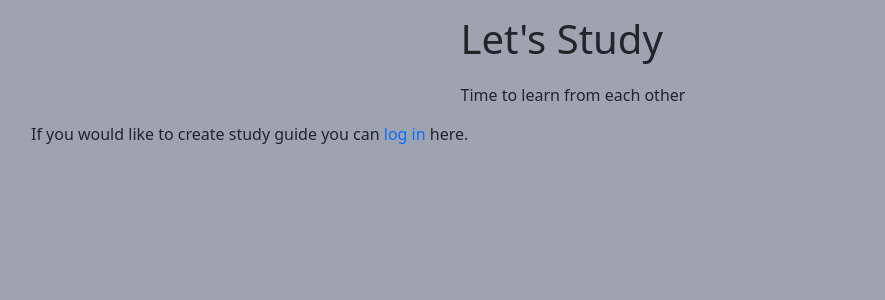
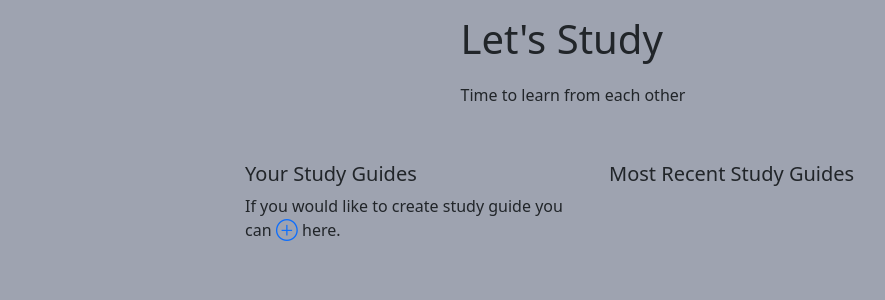
Before and after one commit to kghudgens/Study-Wise, a Django app: page /study/study/ in a window 1280 px wide. Shown: the part 56-356 px from the top of the page, without its empty margins (51-936 px from the left). Run offline with Django 3.2, Linux system fonts and the light colour scheme; some libraries are stand-ins or nearby versions.

Commit message:
divided content on study page

```diff
--- a/pyquiz/study/templates/study/study.html
+++ b/pyquiz/study/templates/study/study.html
@@ -9,17 +9,30 @@
   </div>
 </div>
 
-<div class="container a">
+<div class="content center float-container">
+  <div class="float-child">
+    <h5>Your Study Guides</h5>
+
+    <div>
       {%if user.is_authenticated %}
       <p>
-    Would you like to <a href="#"> create</a> a Study Guide {{user.first_name}}?
+        Would you like to <a href="{%url 'create-guide'%}"> create</a> a Study
+        Guide {{user.first_name}}?
       </p>
       {%else%}
       <p>
         If you would like to create study guide you can
-    <a href="{%url 'login'%}"> log in</a> here.
+        <a href="{%url 'login'%}"> &#8853;</a> here.
       </p>
       {%endif%}
     </div>
+  </div>
+
+  <div class="float-child">
+    <div>
+      <h5>Most Recent Study Guides</h5>
+    </div>
+  </div>
+</div>
 
 {%endblock content%}
```
Lines whose indentation alone changed are shown as unchanged.
